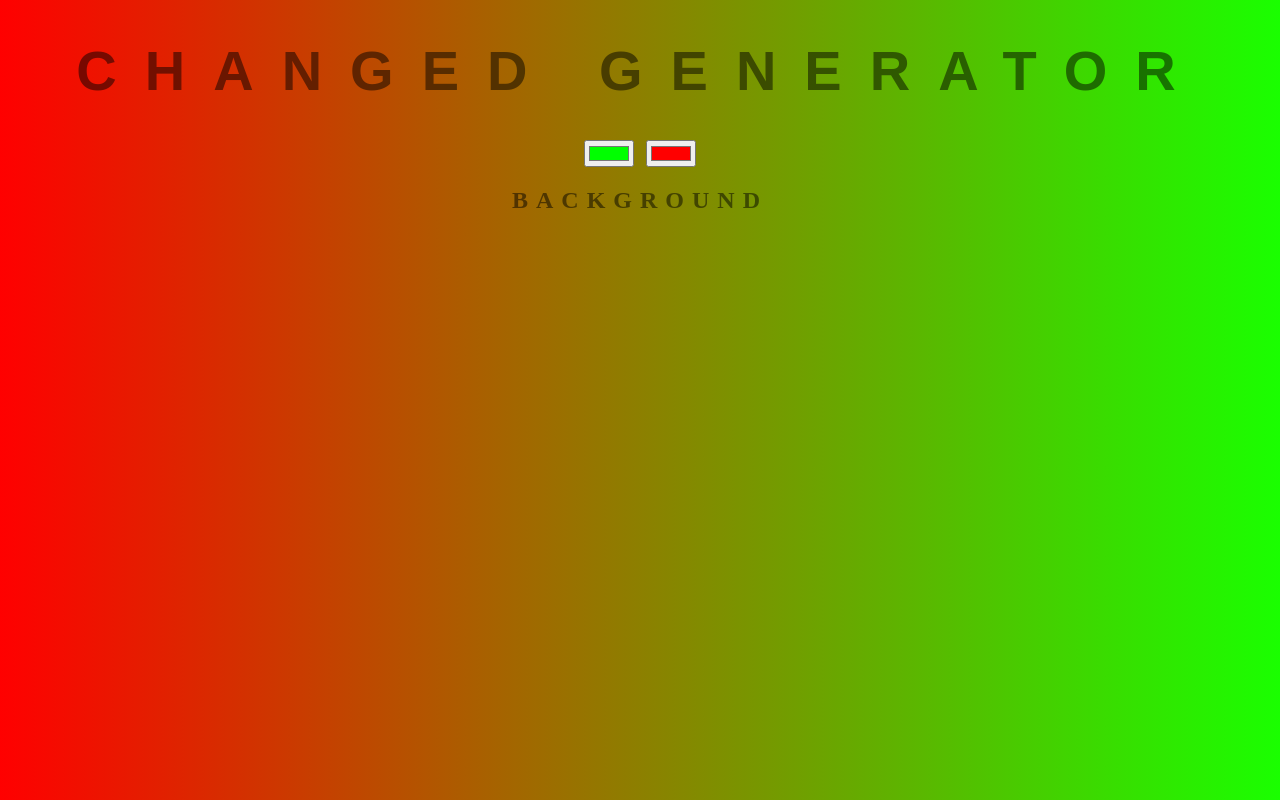
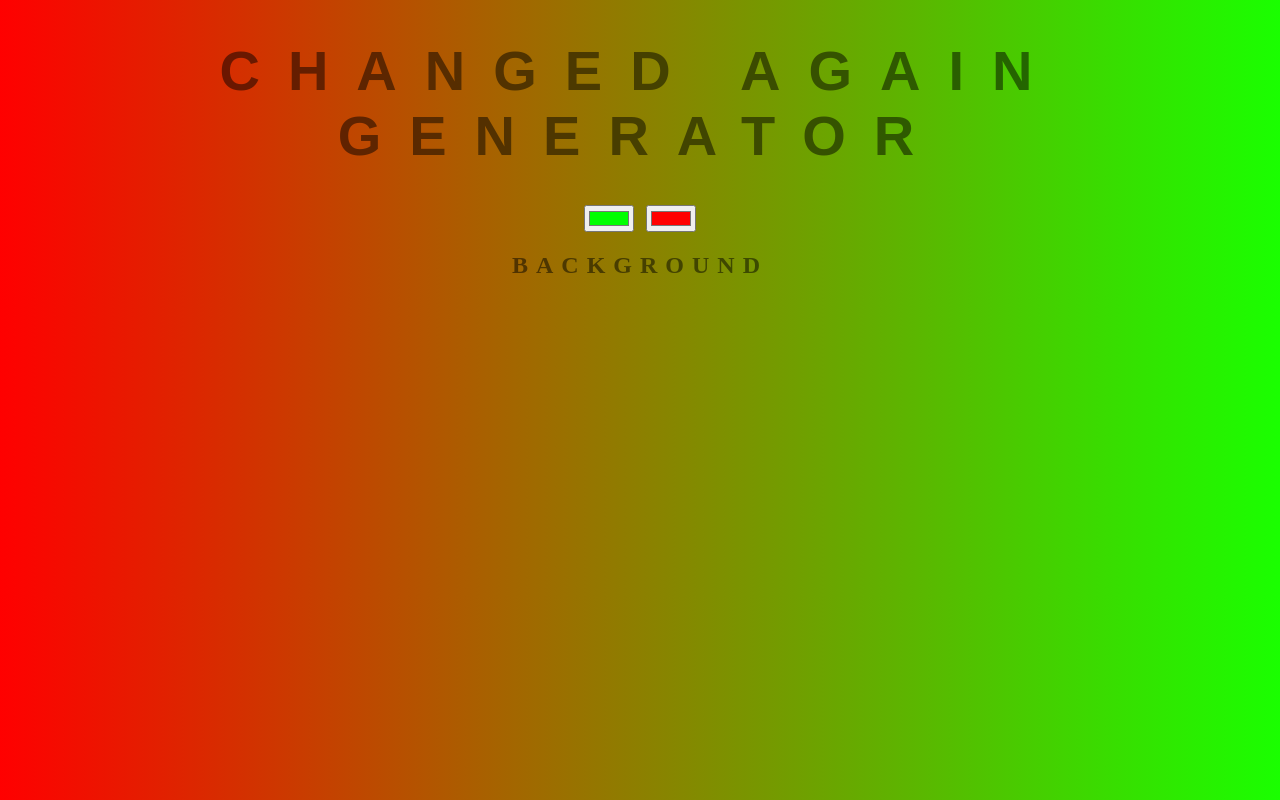
Before and after one commit to HaeroLuca/bg, a plain HTML site: page index.html in a window 1280 px wide. Drawn offline with Linux system fonts and the light colour scheme.

Commit message:
changed title again

```diff
--- a/index.html
+++ b/index.html
@@ -7,7 +7,7 @@
 </head>
 
 <body id="gradient">
-    <h1>CHANGED Generator</h1>
+    <h1>CHANGED AGAIN Generator</h1>
     <input class="color1" type="color" name="color1" value="#00ff00">
     <input class="color2" type="color" name="color2" value="#ff0000">
     <h2> Background</h2>
```
